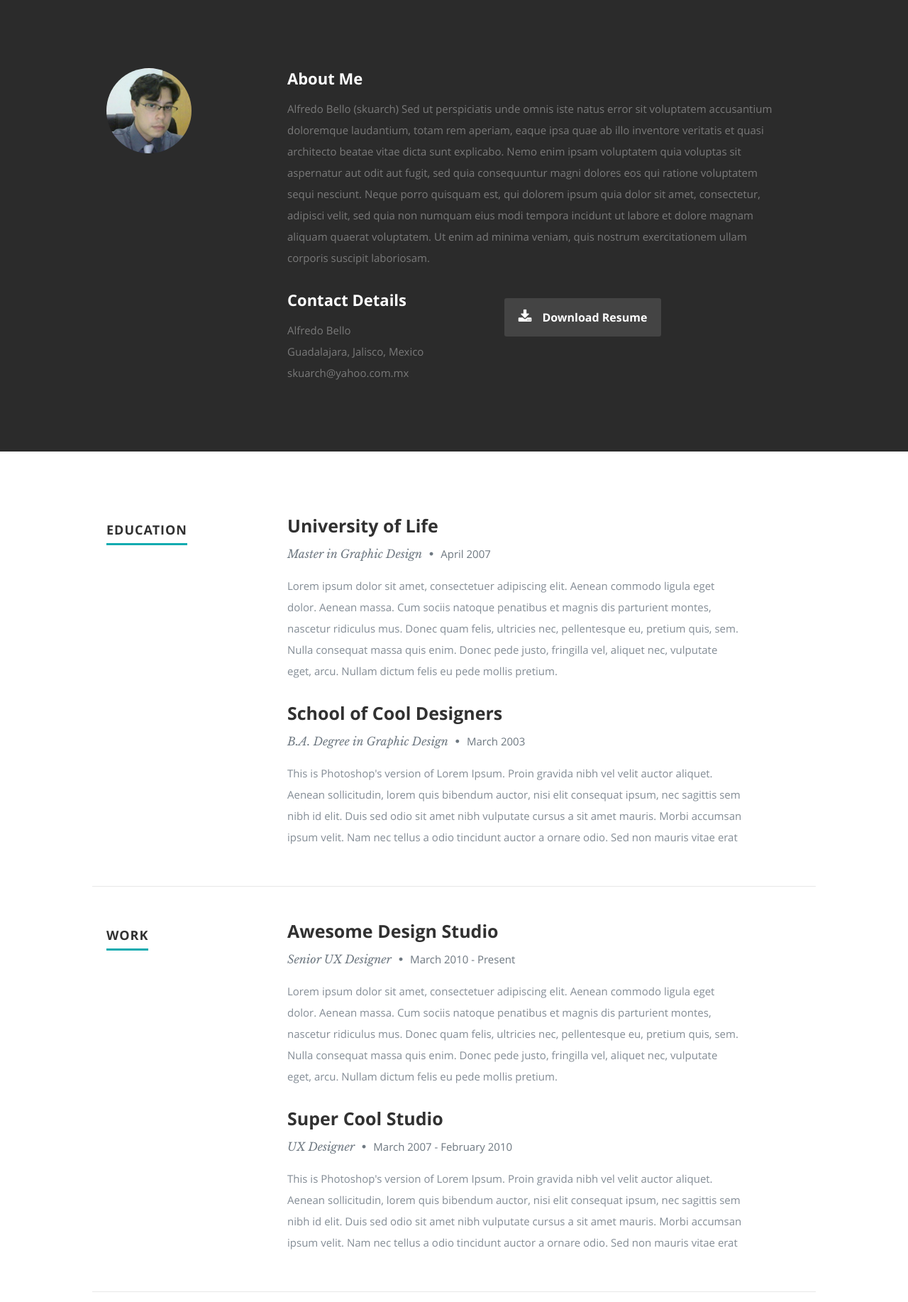
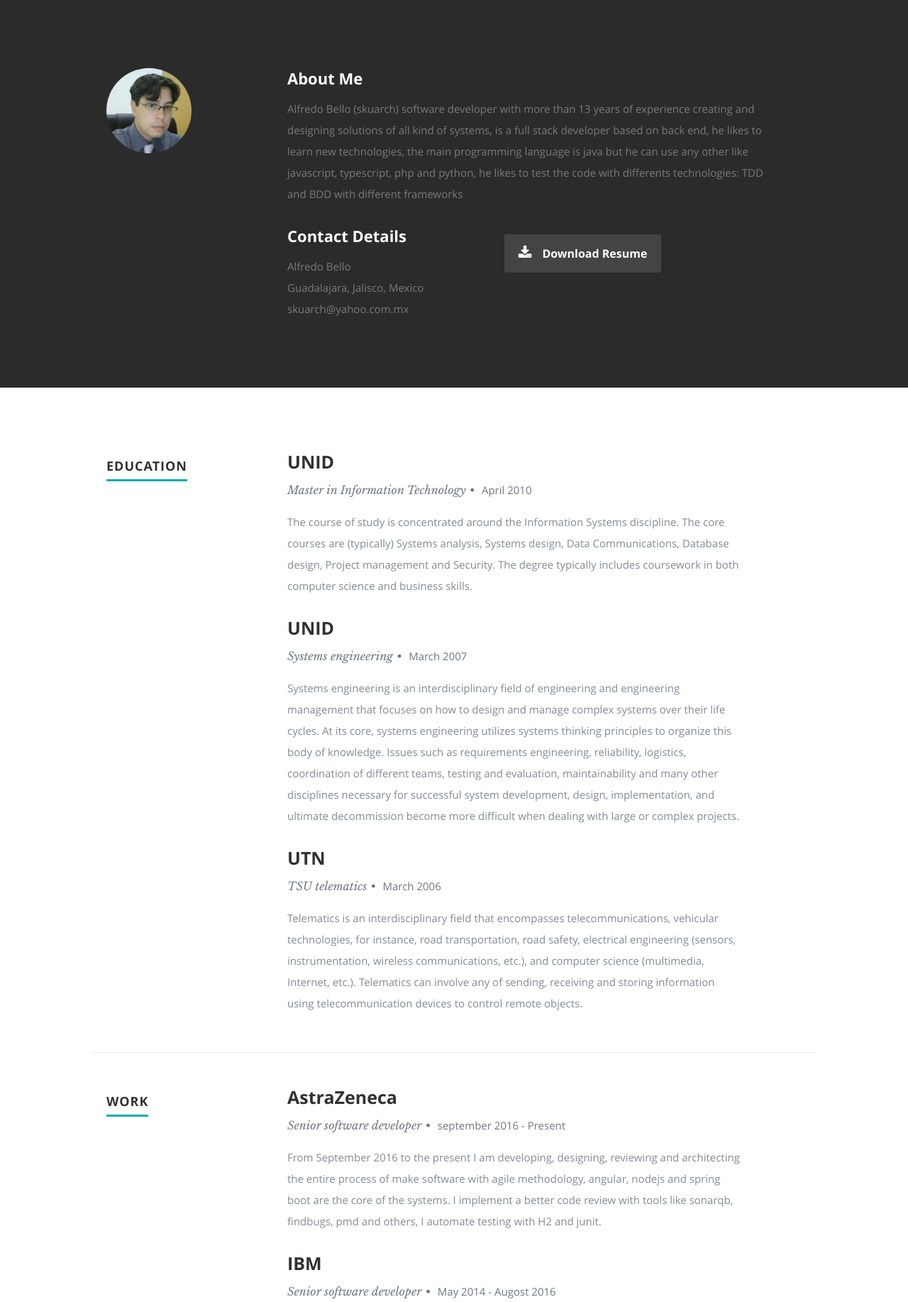
Before and after one commit to skuarch/skuarch.github.io, a plain HTML site: page index.html in a window 1280 px wide. Shown: the part 800-2634 px from the top of the page at 71% size. Drawn offline with nearby package versions, Linux system fonts and the light colour scheme.

Commit message:
New information

```diff
--- a/css/layout.css
+++ b/css/layout.css
@@ -52,7 +52,7 @@ header .banner {
    vertical-align: middle;
    margin: 0 auto;
    width: 85%;
-   padding-bottom: 30px;s
+   padding-bottom: 30px;
    text-align: center;
 }
 
--- a/index.html
+++ b/index.html
@@ -1,7 +1,10 @@
 <!DOCTYPE html>
 <!--[if lt IE 8 ]><html class="no-js ie ie7" lang="en"> <![endif]-->
 <!--[if IE 8 ]><html class="no-js ie ie8" lang="en"> <![endif]-->
-<!--[if (gte IE 8)|!(IE)]><!--><html class="no-js" lang="en"> <!--<![endif]-->
+<!--[if (gte IE 8)|!(IE)]><!-->
+<html class="no-js" lang="en">
+<!--<![endif]-->
+
 <head>
    <meta charset="utf-8">
    <title>skuarch web developer</title>
@@ -12,7 +15,7 @@
    <link rel="stylesheet" href="css/layout.css">
    <link rel="stylesheet" href="css/media-queries.css">
    <link rel="stylesheet" href="css/magnific-popup.css">
-	<link rel="shortcut icon" href="favicon.png" >
+   <link rel="shortcut icon" href="favicon.png">
 
 </head>
 
@@ -39,8 +42,10 @@
       <div class="row banner">
          <div class="banner-text">
             <h1 class="responsive-headline">I'm Alfredo Bello.</h1>
-           <h3>I'm a mexican based <span>software</span>, <span>developer</span> and <span>senior backend</span> creating awesome and
-           effective visual identities for companies of all sizes around the globe. Let's <a class="smoothscroll" href="#about">start scrolling</a>
+            <h3>I'm a mexican based <span>software</span>, <span>developer</span> and <span>senior backend</span>
+               creating awesome and
+               effective visual identities for companies of all sizes around the globe. Let's <a class="smoothscroll"
+                  href="#about">start scrolling</a>
                and learn more <a class="smoothscroll" href="#about">about me</a>.</h3>
             <hr />
             <ul class="social">
@@ -66,7 +71,7 @@
 
          <div class="three columns">
 
-            <img class="profile-pic"  src="images/profilepic2.jpg" alt="" />
+            <img class="profile-pic" src="images/profilepic2.jpg" alt="" />
 
          </div>
 
@@ -74,12 +79,15 @@
 
             <h2>About Me</h2>
 
-            <p>Alfredo Bello (skuarch) Sed ut perspiciatis unde omnis iste natus error sit voluptatem accusantium doloremque laudantium, totam rem aperiam,
-            eaque ipsa quae ab illo inventore veritatis et quasi architecto beatae vitae dicta sunt explicabo. Nemo enim ipsam
-            voluptatem quia voluptas sit aspernatur aut odit aut fugit, sed quia consequuntur magni dolores eos qui ratione
-            voluptatem sequi nesciunt. Neque porro quisquam est, qui dolorem ipsum quia dolor sit amet, consectetur, adipisci velit,
-            sed quia non numquam eius modi tempora incidunt ut labore et dolore magnam aliquam quaerat voluptatem.
-            Ut enim ad minima veniam, quis nostrum exercitationem ullam corporis suscipit laboriosam.
+            <p>
+               Alfredo Bello (skuarch) software developer with more than 13 years of experience creating and designing
+               solutions of all kind
+               of systems, is a full stack developer based on back end, he likes to learn new technologies, the main
+               programming language is java
+               but he can use any other like javascript, typescript, php and python, he likes to test the code with
+               differents technologies:
+               TDD and BDD with different frameworks
+
             </p>
 
             <div class="row">
@@ -129,14 +137,14 @@
 
                <div class="twelve columns">
 
-                  <h3>University of Life</h3>
-                  <p class="info">Master in Graphic Design <span>&bull;</span> <em class="date">April 2007</em></p>
+                  <h3>UNID</h3>
+                  <p class="info">Master in Information Technology<span>&bull;</span> <em class="date">April 2010</em></p>
 
                   <p>
-                  Lorem ipsum dolor sit amet, consectetuer adipiscing elit. Aenean commodo ligula eget dolor. Aenean massa.
-                  Cum sociis natoque penatibus et magnis dis parturient montes, nascetur ridiculus mus. Donec quam felis,
-                  ultricies nec, pellentesque eu, pretium quis, sem. Nulla consequat massa quis enim.
-                  Donec pede justo, fringilla vel, aliquet nec, vulputate eget, arcu. Nullam dictum felis eu pede mollis pretium.
+                     The course of study is concentrated around the Information Systems discipline.
+                     The core courses are (typically) Systems analysis, Systems design, Data Communications,
+                     Database design, Project management and Security.
+                     The degree typically includes coursework in both computer science and business skills.
                   </p>
 
                </div>
@@ -147,14 +155,38 @@
 
                <div class="twelve columns">
 
-                  <h3>School of Cool Designers</h3>
-                  <p class="info">B.A. Degree in Graphic Design <span>&bull;</span> <em class="date">March 2003</em></p>
+                  <h3>UNID</h3>
+                  <p class="info">Systems engineering<span>&bull;</span> <em class="date">March 2007</em></p>
 
                   <p>
-                  This is Photoshop's version  of Lorem Ipsum. Proin gravida nibh vel velit auctor aliquet.
-                  Aenean sollicitudin, lorem quis bibendum auctor, nisi elit consequat ipsum, nec sagittis sem
-                  nibh id elit. Duis sed odio sit amet nibh vulputate cursus a sit amet mauris. Morbi accumsan
-                  ipsum velit. Nam nec tellus a odio tincidunt auctor a ornare odio. Sed non  mauris vitae erat
+                     Systems engineering is an interdisciplinary field of engineering and engineering
+                     management that focuses on how to design and manage complex systems over their life cycles.
+                     At its core, systems engineering utilizes systems thinking principles to organize this body
+                     of knowledge. Issues such as requirements engineering, reliability, logistics, coordination
+                     of different teams, testing and evaluation, maintainability and many other disciplines
+                     necessary for successful system development, design, implementation, and ultimate decommission
+                     become more difficult when dealing with large or complex projects.
+                  </p>
+
+               </div>
+
+            </div> <!-- item end -->
+
+            <div class="row item">
+
+               <div class="twelve columns">
+
+                  <h3>UTN</h3>
+                  <p class="info">TSU telematics<span>&bull;</span> <em class="date">March 2006</em></p>
+
+                  <p>
+                     Telematics is an interdisciplinary field that encompasses telecommunications, vehicular
+                     technologies, for instance, road transportation,
+                     road safety, electrical engineering (sensors, instrumentation, wireless communications, etc.), and
+                     computer science
+                     (multimedia, Internet, etc.). Telematics can involve any of sending, receiving and storing
+                     information using
+                     telecommunication devices to control remote objects.
                   </p>
 
                </div>
@@ -180,14 +212,17 @@
 
                <div class="twelve columns">
 
-                  <h3>Awesome Design Studio</h3>
-                  <p class="info">Senior UX Designer <span>&bull;</span> <em class="date">March 2010 - Present</em></p>
+                  <h3>AstraZeneca</h3>
+                  <p class="info">Senior software developer<span>&bull;</span> <em class="date">september 2016 -
+                        Present</em></p>
 
                   <p>
-                  Lorem ipsum dolor sit amet, consectetuer adipiscing elit. Aenean commodo ligula eget dolor. Aenean massa.
-                  Cum sociis natoque penatibus et magnis dis parturient montes, nascetur ridiculus mus. Donec quam felis,
-                  ultricies nec, pellentesque eu, pretium quis, sem. Nulla consequat massa quis enim.
-                  Donec pede justo, fringilla vel, aliquet nec, vulputate eget, arcu. Nullam dictum felis eu pede mollis pretium.
+                     From September 2016 to the present I am developing, designing, reviewing and architecting the
+                     entire process of
+                     make software with agile methodology, angular, nodejs and spring boot are the core of the systems.
+                     I implement a better
+                     code review with tools like sonarqb, findbugs, pmd and others, I automate testing with H2 and
+                     junit.
                   </p>
 
                </div>
@@ -198,14 +233,14 @@
 
                <div class="twelve columns">
 
-                  <h3>Super Cool Studio</h3>
-                  <p class="info">UX Designer <span>&bull;</span> <em class="date">March 2007 - February 2010</em></p>
+                  <h3>IBM</h3>
+                  <p class="info">Senior software developer<span>&bull;</span> <em class="date">May 2014 - Augost 2016</em></p>
 
                   <p>
-                  This is Photoshop's version  of Lorem Ipsum. Proin gravida nibh vel velit auctor aliquet.
-                  Aenean sollicitudin, lorem quis bibendum auctor, nisi elit consequat ipsum, nec sagittis sem
-                  nibh id elit. Duis sed odio sit amet nibh vulputate cursus a sit amet mauris. Morbi accumsan
-                  ipsum velit. Nam nec tellus a odio tincidunt auctor a ornare odio. Sed non  mauris vitae erat
+                     Software developer working with differents languages like Java, Python, Javascript and PHP, I did
+                     some implementation with docker in
+                     a system with high availability, I did use Wordpress to replace and older CMS system and I did a
+                     system to handler tickets.
                   </p>
 
                </div>
@@ -227,21 +262,23 @@
 
          <div class="nine columns main-col">
 
-            <p>Sed ut perspiciatis unde omnis iste natus error sit voluptatem accusantium doloremque laudantium, totam rem aperiam,
-            eaque ipsa quae ab illo inventore veritatis et quasi architecto beatae vitae dicta sunt explicabo. Nemo enim ipsam
-            voluptatem quia voluptas sit aspernatur aut odit aut fugit, sed quia consequuntur magni dolores eos qui ratione
-            voluptatem sequi nesciunt.
+            <p>
+               My skillset is quite large starting with java and some frameworks like spring, spring boot, hibenate and
+               others, I like to use nodejs to serve html and handle
+               static and synamic content with espress js and handlebars, sometimes I like to use PHP and code igniter
+               to build web sites, below you can see part of my skills but if you want top
+               know more about my please download my resume in the second section <a class="smoothscroll" href="#about">(about
+                  me)</a>.
             </p>
 
             <div class="bars">
 
                <ul class="skills">
-					   <li><span class="bar-expand photoshop"></span><em>Photoshop</em></li>
-                  <li><span class="bar-expand illustrator"></span><em>Illustrator</em></li>
-						<li><span class="bar-expand wordpress"></span><em>Wordpress</em></li>
-						<li><span class="bar-expand css"></span><em>CSS</em></li>
-						<li><span class="bar-expand html5"></span><em>HTML5</em></li>
-                  <li><span class="bar-expand jquery"></span><em>jQuery</em></li>
+                  <li><span class="bar-expand photoshop"></span><em>JAVA</em></li>
+                  <li><span class="bar-expand illustrator"></span><em>Javascript</em></li>
+                  <li><span class="bar-expand wordpress"></span><em>Typescript</em></li>
+                  <li><span class="bar-expand css"></span><em>PHP</em></li>
+                  <li><span class="bar-expand html5"></span><em>Python</em></li>
                </ul>
 
             </div><!-- end skill-bars -->
@@ -261,13 +298,9 @@
          <div class="twelve columns">
 
             <ul class="social-links">
-               <li><a href="#"><i class="fa fa-facebook"></i></a></li>
-               <li><a href="#"><i class="fa fa-twitter"></i></a></li>
-               <li><a href="#"><i class="fa fa-google-plus"></i></a></li>
-               <li><a href="#"><i class="fa fa-linkedin"></i></a></li>
-               <li><a href="#"><i class="fa fa-instagram"></i></a></li>
-               <li><a href="#"><i class="fa fa-dribbble"></i></a></li>
-               <li><a href="#"><i class="fa fa-skype"></i></a></li>
+               <li><a target="_blank" href="https://www.facebook.com/skuarch.develop"><i class="fa fa-facebook"></i></a></li>
+               <li><a target="_blank" href="https://twitter.com/skuarchdevelop"><i class="fa fa-twitter"></i></a></li>
+               <li><a target="_blank" href="https://mx.linkedin.com/in/skuarch"><i class="fa fa-linkedin"></i></a></li>
             </ul>
 
             <ul class="copyright">
```
Lines whose indentation alone changed are shown as unchanged.
